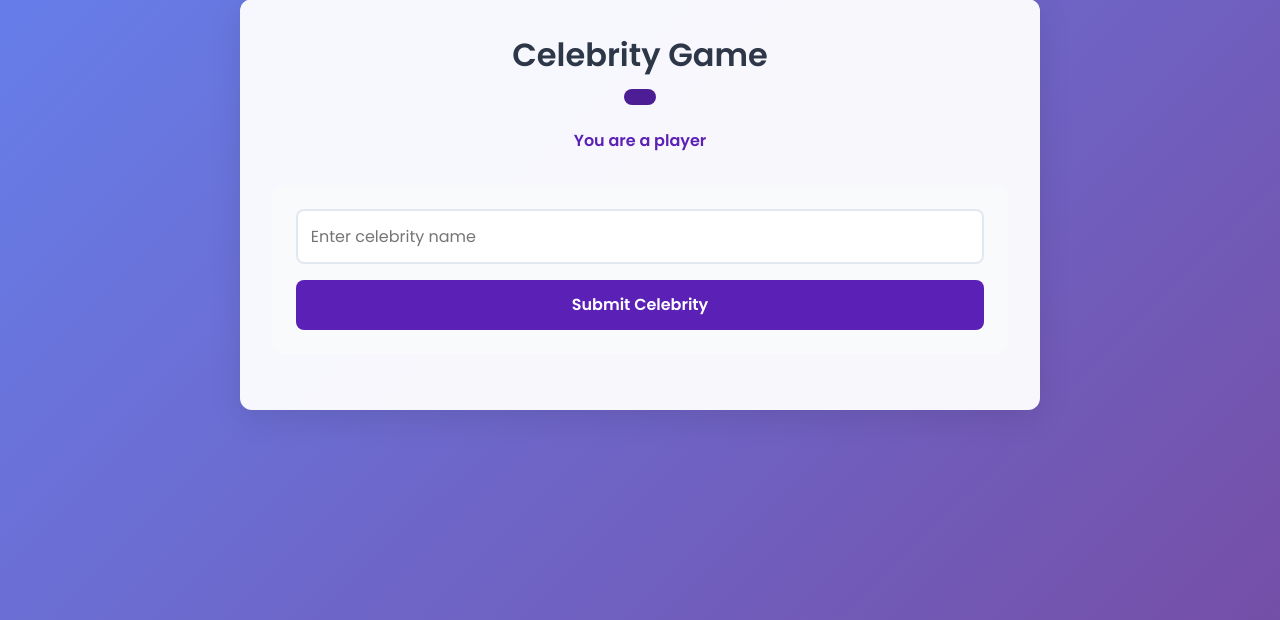
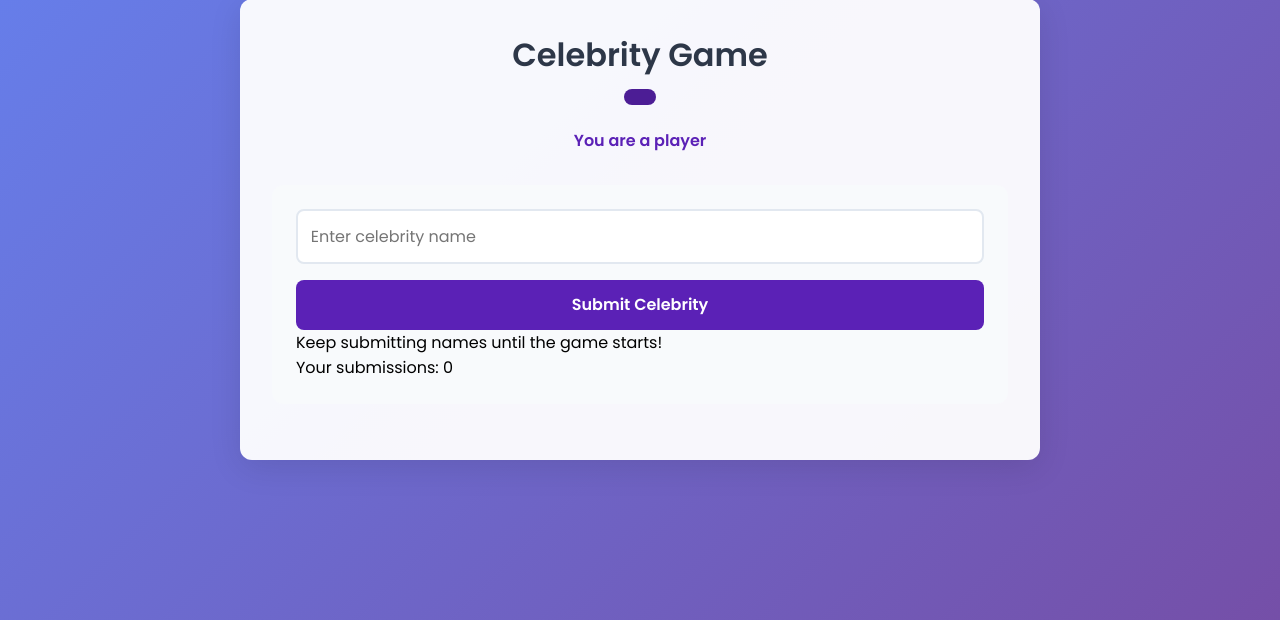
Before and after one commit to neldien/celebritygame, a Flask app: template templates/game.html in a window 1280 px wide. Shown: the part 17-637 px from the top of the page. Run offline with Flask 3, Linux system fonts and the light colour scheme; the template is opened without the code that fills it, so the values that code supplies are empty; some libraries are stand-ins or nearby versions.

Commit message:
Assistant checkpoint: Fix non-host player submission tracking and display
Assistant generated file changes:
- templates/game.html: Fix submission tracking for non-host players, Update submission handling for non-host players

---

User prompt:

this isnt working on the non host flow. i wANT to be able to track multiple submissions on that flow as well

```diff
--- a/templates/game.html
+++ b/templates/game.html
@@ -251,9 +251,10 @@
                     <input type="text" id="celebrity-name-guest" placeholder="Enter celebrity name">
                     <button onclick="submitCelebrity()" id="submit-button-guest">Submit Celebrity</button>
                 </div>
-                <div id="waiting-message" style="display: none;">
-                    <p class="status-message">Thanks for submitting your celebrity name!</p>
-                    <p>Waiting for the game to start...</p>
+                <div id="waiting-message">
+                    <p class="status-message" style="display: none;"></p>
+                    <p>Keep submitting names until the game starts!</p>
+                    <p>Your submissions: <span id="personal-submission-count">0</span></p>
                 </div>
             </div>
         </div>
@@ -316,7 +317,9 @@
             } else {
                 document.getElementById('celebrity-name-guest').value = '';
                 const statusMessage = document.querySelector('#waiting-message .status-message');
-                statusMessage.textContent = `Thanks! You've submitted ${personalSubmissionCount} ${personalSubmissionCount === 1 ? 'celebrity' : 'celebrities'}!`;
+                const submissionCount = document.getElementById('personal-submission-count');
+                statusMessage.textContent = `Thanks! Celebrity name submitted!`;
+                submissionCount.textContent = personalSubmissionCount;
                 statusMessage.style.display = 'block';
                 setTimeout(() => {
                     statusMessage.style.display = 'none';
```
